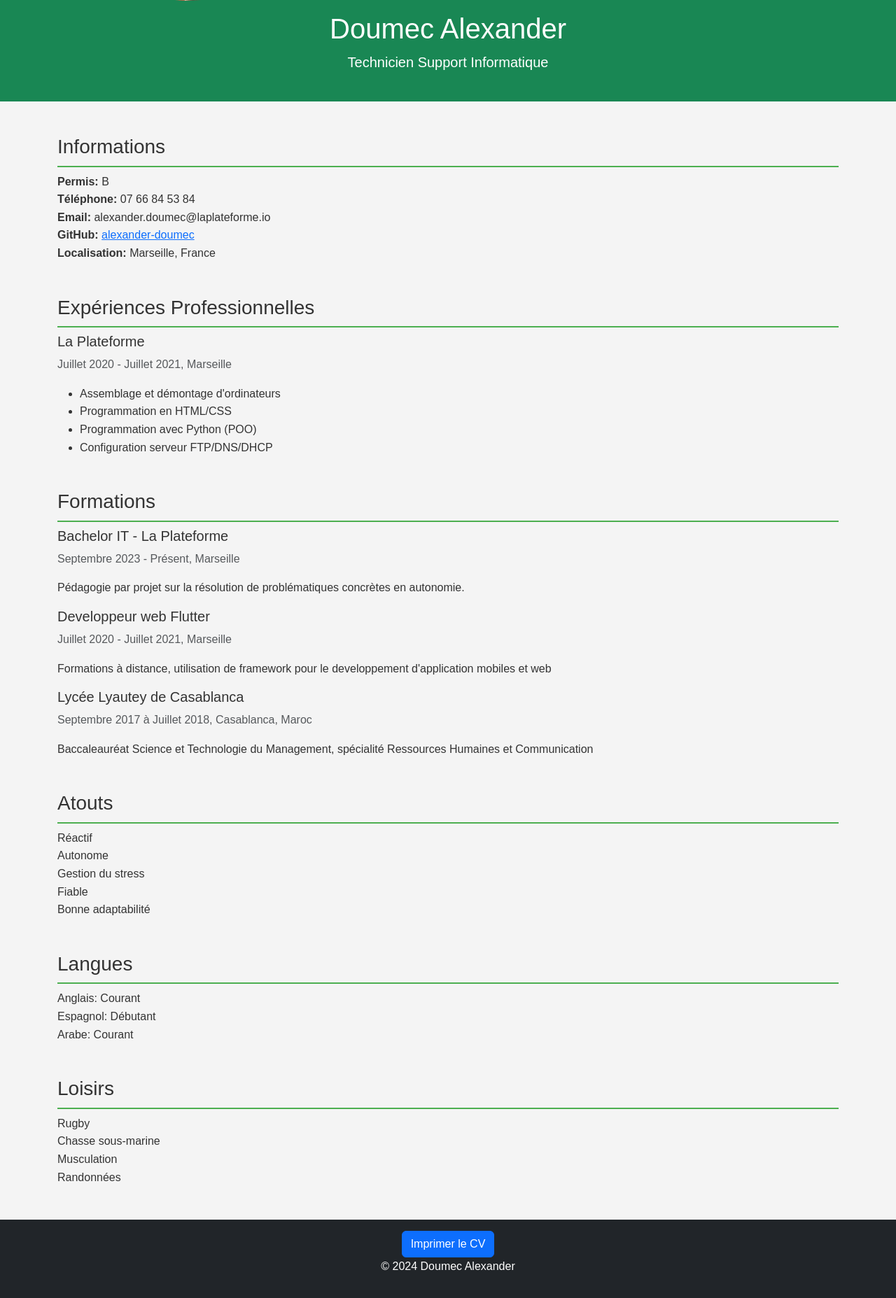
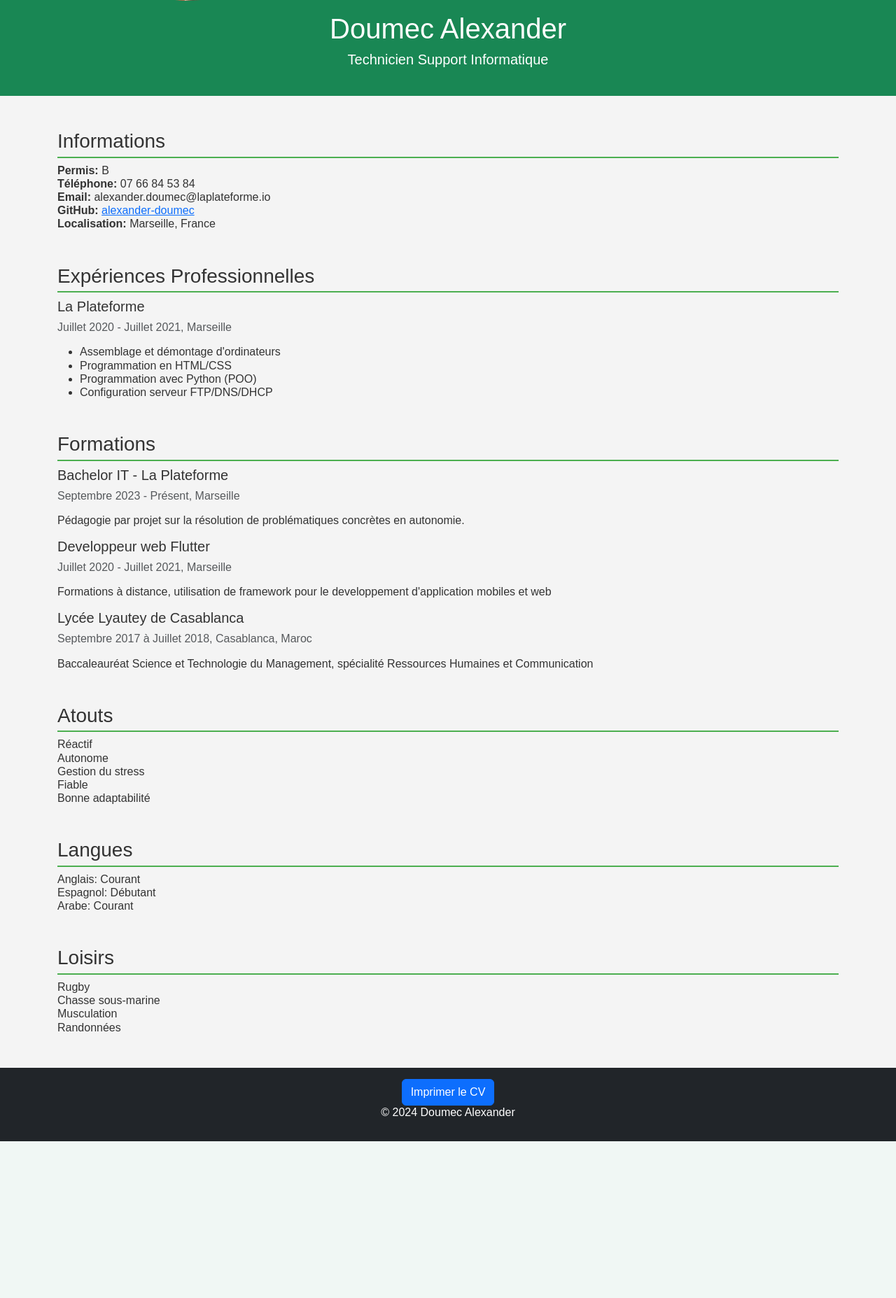
Before and after one commit to alexander-doumec/cv-, a PHP site: page / in a window 1280 px wide. Shown: the part 395-2250 px from the top of the page at 70% size. After the commit the page ends 2026 px from the top, so only its background shows below. Run offline with PHP 8.4, Linux system fonts and the light colour scheme.

Commit message:
update 2.2

```diff
--- a/Assets/Css/style.css
+++ b/Assets/Css/style.css
@@ -1,13 +1,13 @@
 body {
     font-family: Arial, sans-serif;
-    line-height: 1.6;
+    line-height: 1.2;
     background-color: #f4f4f4;
     color: #333;
 }
 
 h2 {
     border-bottom: 2px solid #4CAF50;
-    padding-bottom: 10px;
+    padding-bottom: 5px;
     margin-bottom: 20px;
 }
 
--- a/includes/_head.php
+++ b/includes/_head.php
@@ -1,6 +1,8 @@
 <head>
 <meta charset="UTF-8">
-    <meta name="viewport" content="width=device-width, initial-scale=1.0">
-    <title>Doumec Alexander</title>
-    <link rel="stylesheet" href="style.css">
+<meta name="viewport" content="width=device-width, initial-scale=1.0">
+<title>Doumec Alexander</title>
+<link href="https://cdn.jsdelivr.net/npm/bootstrap@5.3.3/dist/css/bootstrap.min.css" rel="stylesheet">
+<link rel="stylesheet" href="Assets/Css/style.css">
+<link rel="stylesheet" href="Assets/Css/print.css">
 </head>
--- a/index.php
+++ b/index.php
@@ -1,14 +1,9 @@
 <!DOCTYPE html>
 <html lang="en">
 
-<head>
-    <meta charset="UTF-8">
-    <meta name="viewport" content="width=device-width, initial-scale=1.0">
-    <title>Doumec Alexander</title>
-    <link href="https://cdn.jsdelivr.net/npm/bootstrap@5.3.3/dist/css/bootstrap.min.css" rel="stylesheet">
-    <link rel="stylesheet" href="Assets/Css/style.css">
-    <link rel="stylesheet" href="Assets/Css/print.css">
-</head>
+
+  <?php include("includes/_head.php"); ?>
+
 
 <body>
     <header class="bg-success text-white text-center py-4">
```
Also changed, not shown: includes/_header.php (deleted).
